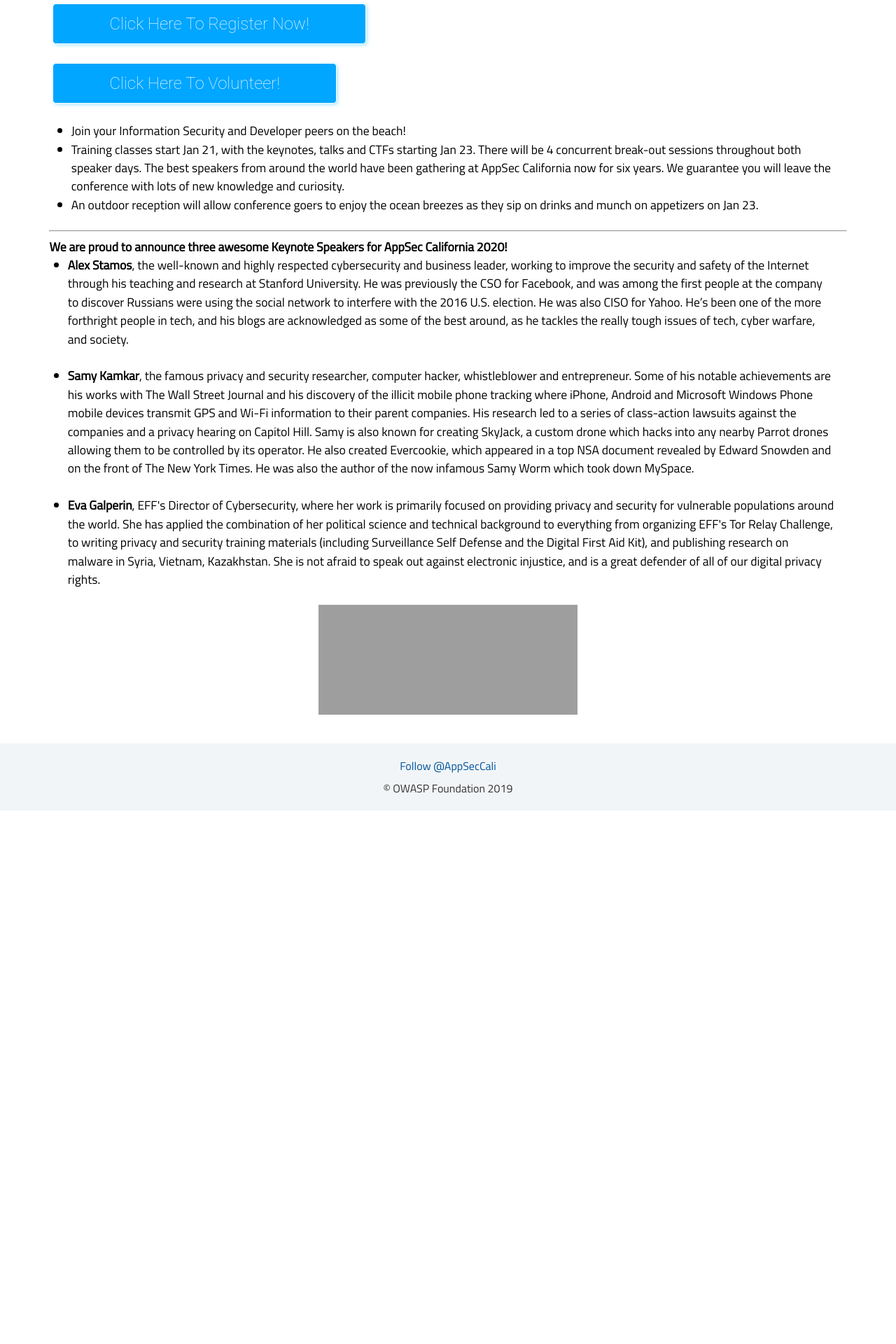
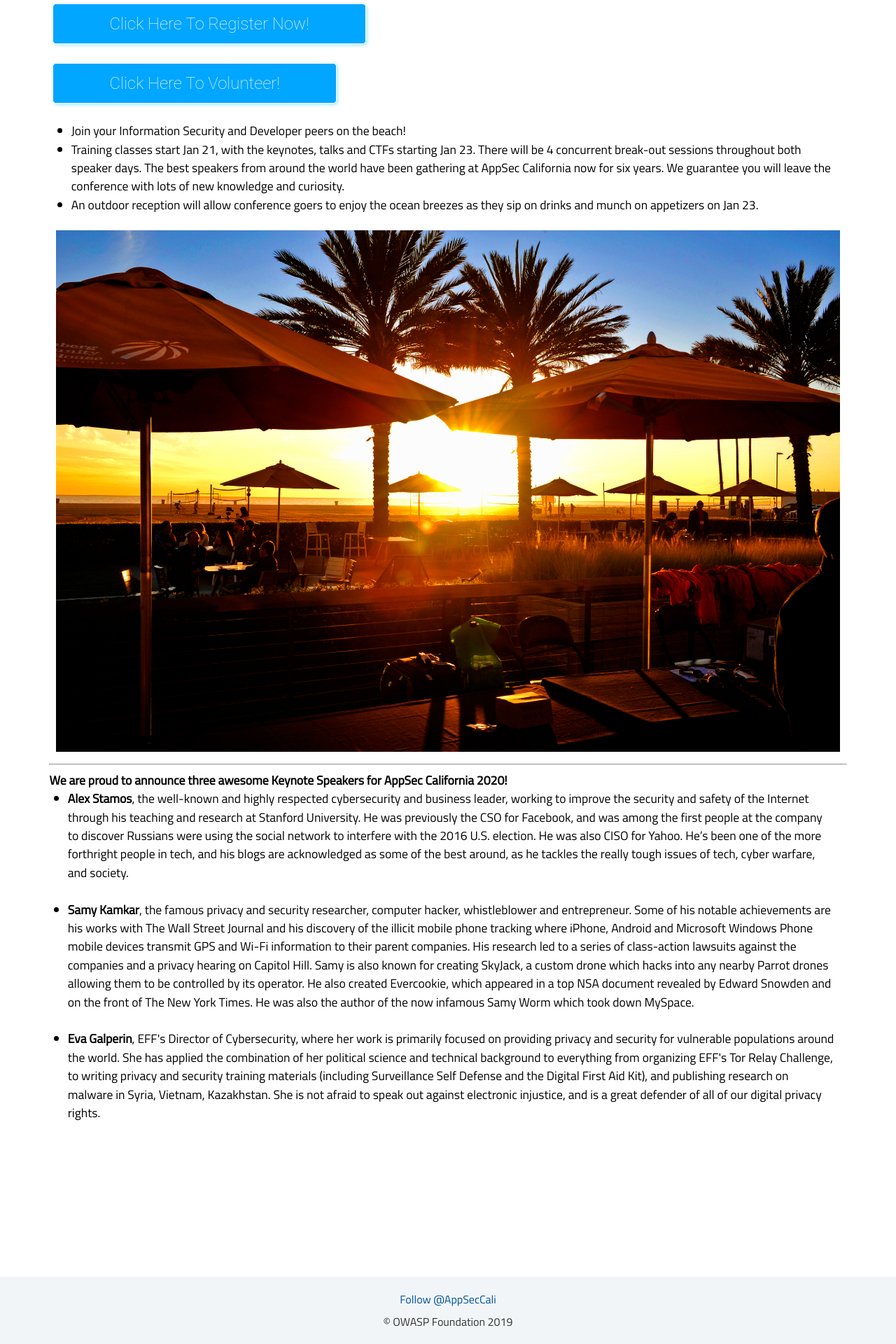
Before and after one commit to OWASP/2020-appseccalifornia, a Jekyll site: the page built from index.html, in a window 1280 px wide. Shown: the part 953-2873 px from the top of the page at 70% size. Built offline with Jekyll 4.4.1, drawn with Linux system fonts in a browser that asks for light colours; some web fonts are replaced; comment, search, counter and statistics services are not loaded; before the commit the page ends 2111 px from its top, so only the background shows below that; grey boxes are pictures that could not be loaded.

Commit message:
adding home page images

```diff
--- a/index.html
+++ b/index.html
@@ -23,6 +23,9 @@
 <li>An outdoor reception will allow conference goers to enjoy the ocean breezes as they sip on drinks and munch on appetizers on Jan 23.</li>
 </ul>
 </div>
+<div>
+<img src="../assets/images/sunset.jpg" width="100%" style="padding:5px;" >
+</div>
 </div>
 <hr>
 <div><b>We are proud to announce three awesome Keynote Speakers for AppSec California 2020!</b>
```
Also changed, not shown: assets/images/seatingarea.jpg (added), assets/images/sunset.jpg (added).
